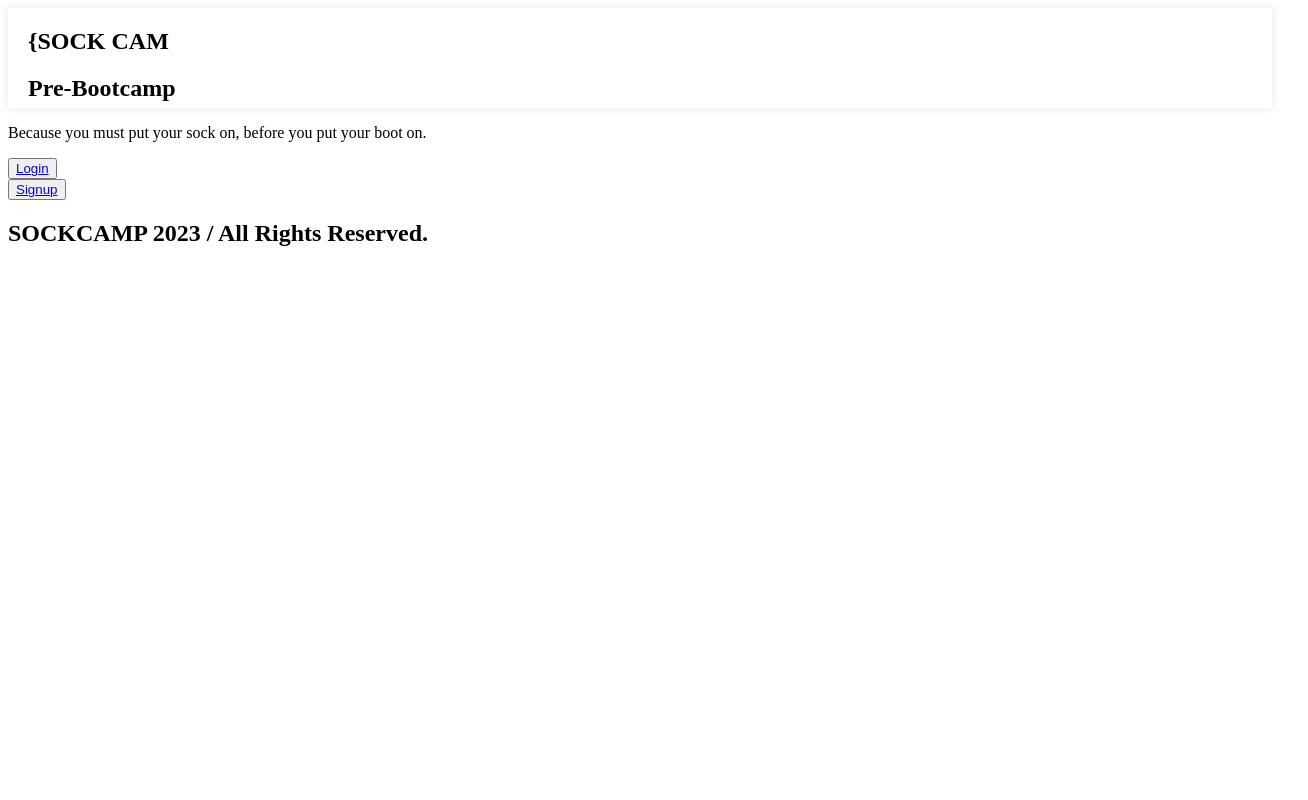
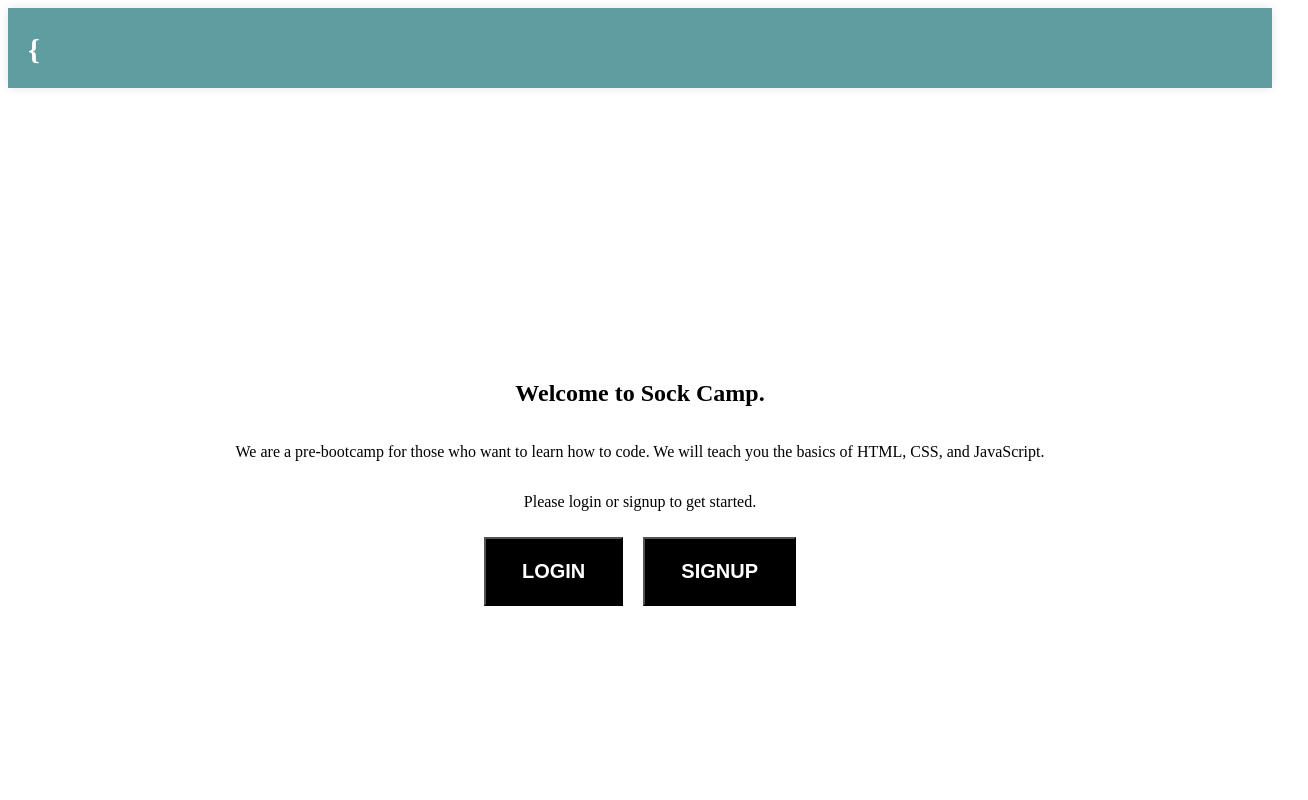
Before and after one commit to eecmanny/sockCamp, a React (Vite) app in the folder client/: page / in a window 1280 px wide. Shown: the top 800 px of the page, 1308 px wide, since content can reach past the window. Built offline with nearby package versions, Linux system fonts and the light colour scheme.

Commit message:
css styling

```diff
--- a/client/src/Footer/Footer.jsx
+++ b/client/src/Footer/Footer.jsx
@@ -5,7 +5,7 @@ function Footer() {
     return (
         <footer className="footer">
             <div>
-                <h2>SOCKCAMP 2023 / All Rights Reserved.</h2>
+                <h2>Sock Camp 2023 / Final Bootcamp Project</h2>
             </div>
         </footer>
     );
--- a/client/src/Footer/footer.css
+++ b/client/src/Footer/footer.css
@@ -0,0 +1,10 @@
+.footer {
+    text-align: center;
+    background-color: cadetblue;
+    color: white;
+    padding: 10px;
+    position: absolute;
+    width: 100%;
+    margin-top: 0;
+    margin-bottom: -10px;
+}
--- a/client/src/Header/Header.jsx
+++ b/client/src/Header/Header.jsx
@@ -5,15 +5,15 @@ import { useTypeFx } from "../hooks/typerFx";
 
 function Header() {
     const location = useLocation();
-    const textHeader = useTypeFx("{SOCK CAMP}", 250);
+    const textHeader = useTypeFx("{SOCK CAMP}", 220);
 
     return (
 
         <header className="header">
             <main className='headerBar'>
                 <section className='headerLogo'>
-                    <h1>{textHeader}<br /></h1>
-                    <h2>Pre-Bootcamp</h2>
+                    <h1>{textHeader}</h1>
+                    {/* <h2>PRE-BOOTCAMP</h2> */}
                 </section>
                 {location.pathname !== '/' && (
 
@@ -33,36 +33,36 @@ function Header() {
             {location.pathname !== '/' && (
                 <nav className='navbar'>
                     <ul className='navButtons'>
+                            <Link to="/home">
+                        <li className="navSingleButton" >
+                                <h3>Home</h3>
+                        </li>
+                            </Link>
+                            <Link to="/html">
                         <li className="navSingleButton">
-                            <Link to="/home">
-                                Home
+                                <h3>HTML</h3>
+                        </li>
                             </Link>
+                            <Link to="/css">
+                        <li className="navSingleButton">
+                               <h3>CSS</h3>
                         </li>
+                            </Link>
+                            <Link to="/javascript">
                         <li className="navSingleButton">
-                            <Link to="/html">
-                                HTML
+                                <h3>JavaScript</h3>
+                        </li>
                             </Link>
+                            <Link to="/react">
+                        <li className="navSingleButton">
+                                <h3>React</h3>
                         </li>
+                            </Link>
+                            <Link to="/combo">
                         <li className="navSingleButton">
-                            <Link to="/css">
-                                CSS
+                                <h3>Combo</h3>
+                        </li>
                             </Link>
-                        </li>
-                        <li className="navSingleButton">
-                            <Link to="/javascript">
-                                JavaScript
-                            </Link>
-                        </li>
-                        <li className="navSingleButton">
-                            <Link to="/react">
-                                React
-                            </Link>
-                        </li>
-                        <li className="navSingleButton">
-                            <Link to="/combo">
-                                Combo
-                            </Link>
-                        </li>
                     </ul>
                 </nav>
             )}
--- a/client/src/Header/header.css
+++ b/client/src/Header/header.css
@@ -15,9 +15,9 @@
     align-items: center;
     padding: 0 20px;
     /* height: 60px; */
-    background-color: #fff;
-    box-shadow: 0 0 10px rgba(0, 0, 0, 0.1);
-
+    background-color: cadetblue;
+    box-shadow: 0 0 10px rgba(0, 0, 0, 0.1);;
+    color: white;
 }
 
 
@@ -27,7 +27,9 @@
 }
 
 .navButtons {
-display: flex; width: 100%; justify-content: space-around;
+display: flex;
+width: 100%;
+justify-content: space-around;
 }
 
 /* .nav ul {
@@ -46,13 +48,28 @@ display: flex; width: 100%; justify-content: space-around;
     list-style: none;
     padding: 0 20px;
     height: 60px;
-    background-color: #fff;
+    background-color: black;
     box-shadow: 0 0 10px rgba(0, 0, 0, 0.1);
     align-items: center;
     border-radius: 15%;
-
 }
 
 .headerLogo {
-    height: 100px;
+    height: 80px;
+    font-size: 20px;
 }
+
+.headerLogo h2 {
+    font-size: 15px;
+    font-weight: 700;
+    color: #000;
+    margin: 0;
+}
+
+.navSingleButton h3 {
+    color: white;
+}
+
+.navSingleButton h3:hover {
+    color: rgb(0, 247, 255);
+}
--- a/client/src/components/Welcome/Welcome.jsx
+++ b/client/src/components/Welcome/Welcome.jsx
@@ -5,24 +5,35 @@ import "./welcome.css"
 function Welcome() {
     return (
         <div className="Welcome">
+            {/* <img src="sockcampcoding.jpg"/> */}
             {/* <h1>SOCKCAMP</h1>
             <h2>Pre-BootCamp</h2> */}
+            <h2>
+                Welcome to Sock Camp.
+
+            </h2>
+
             <p>
-                Because you must put your sock on, before you put your boot on.
+                 We are a pre-bootcamp for those who want to learn how to code.  We will teach you the basics of HTML, CSS, and JavaScript.
             </p>
+            <p>
+                Please login or signup to get started.
+            </p>
+            <div className="buttons">
             <div>
-                <button>
                     <Link to="/">
-                        Login
+                <button className="button1">
+                        <h3>LOGIN</h3>
+                </button>
                     </Link>
-                </button>
             </div>
             <div>
-                <button>
                     <Link to="/">
-                        Signup
+                <button className="button1">
+                        <h3>SIGNUP</h3>
+                </button>
                     </Link>
-                </button>
+            </div>
             </div>
         </div>
     );
--- a/client/src/components/Welcome/welcome.css
+++ b/client/src/components/Welcome/welcome.css
@@ -0,0 +1,43 @@
+.Welcome {
+    display: flex;
+    flex-direction: column;
+    align-items: center;
+    justify-content: center;
+    height: 100vh;
+}
+
+/* .heroimage {
+    width: 100%;
+    height: 100%;
+    background-image: 'sockcampingcode.jpg';
+    background-size: cover;
+    background-position: center;
+    background-repeat: no-repeat;
+    position: relative;
+    z-index: 1;
+    width: 150%;
+    height: 150%;
+} */
+
+.Welcome button {
+    background-color: black;
+    color: white;
+}
+
+.Welcome button:hover {
+    color: cadetblue
+}
+
+.buttons {
+    display: flex;
+}
+
+.button1 {
+    margin: 10px;
+}
+
+.buttons h3 {
+    margin: 0 10px;
+    padding: 20px;
+    font-size: 20px;
+}
```
Also changed, not shown: client/public/sockcampcoding.jpg (renamed from client/src/assets/sockcampcoding.jpg).
